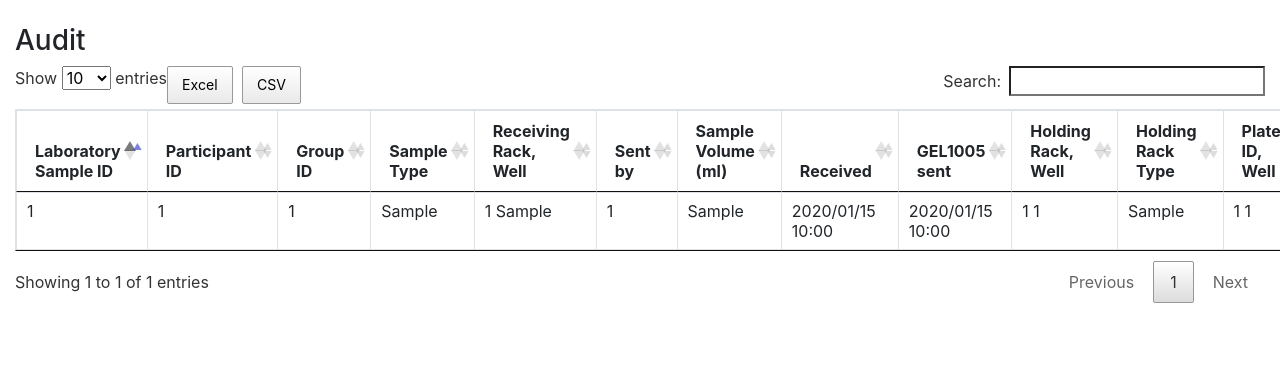
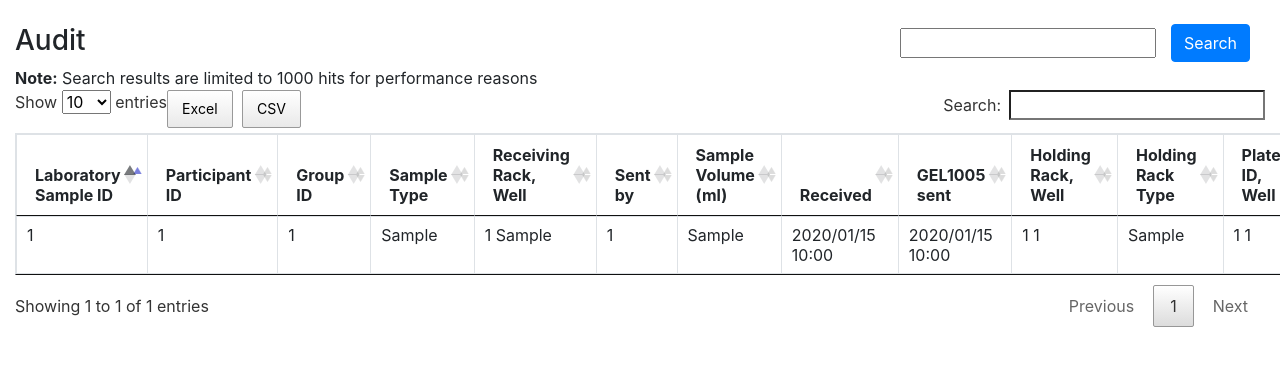
Before and after one commit to WMRGL/PlaterPlotter, a Django app: template platerplotter/platerplotter/templates/platerplotter/audit.html in a window 1280 px wide; the page is wider, and only the part inside the window is pictured. Shown: the part 56-422 px from the top of that part. Run offline with Django 3.2, Linux system fonts and the light colour scheme; the template is opened without the code that fills it: most values are stand-ins (such as "Sample title", 1, 10 or a date in 2020); some libraries are stand-ins or nearby versions.

Commit message:
Updated audit tab to change functionality to search rather than display all

```diff
--- a/platerplotter/platerplotter/templates/platerplotter/audit.html
+++ b/platerplotter/platerplotter/templates/platerplotter/audit.html
@@ -10,9 +10,21 @@
 {% block content %}
 <div class='container-fluid'>
  <div class="row">
-  <div class="col-6">
+  <div class="col-8">
     <h3>Audit</h3>
+    <b>Note:</b> Search results are limited to 1000 hits for performance reasons
   </div>
+  <div class="col-4">
+    <form role='form' action='' method="POST", class='form-inline float-right'>
+       {% csrf_token %}
+       <input type="text" name="search_term" />
+       <div class="form-group">
+        <div class="col-lg-5 col-sm-offset-5">
+          <button type="submit" class="btn btn-primary">Search</button>
+        </div>
+      </div>
+    </form>
+    </div>
    	{% if samples %}
    	<div class="col-12">
  	 <div class="tab-pane active">
```
Also changed, not shown: platerplotter/platerplotter/views.py (+15 -2 lines).
